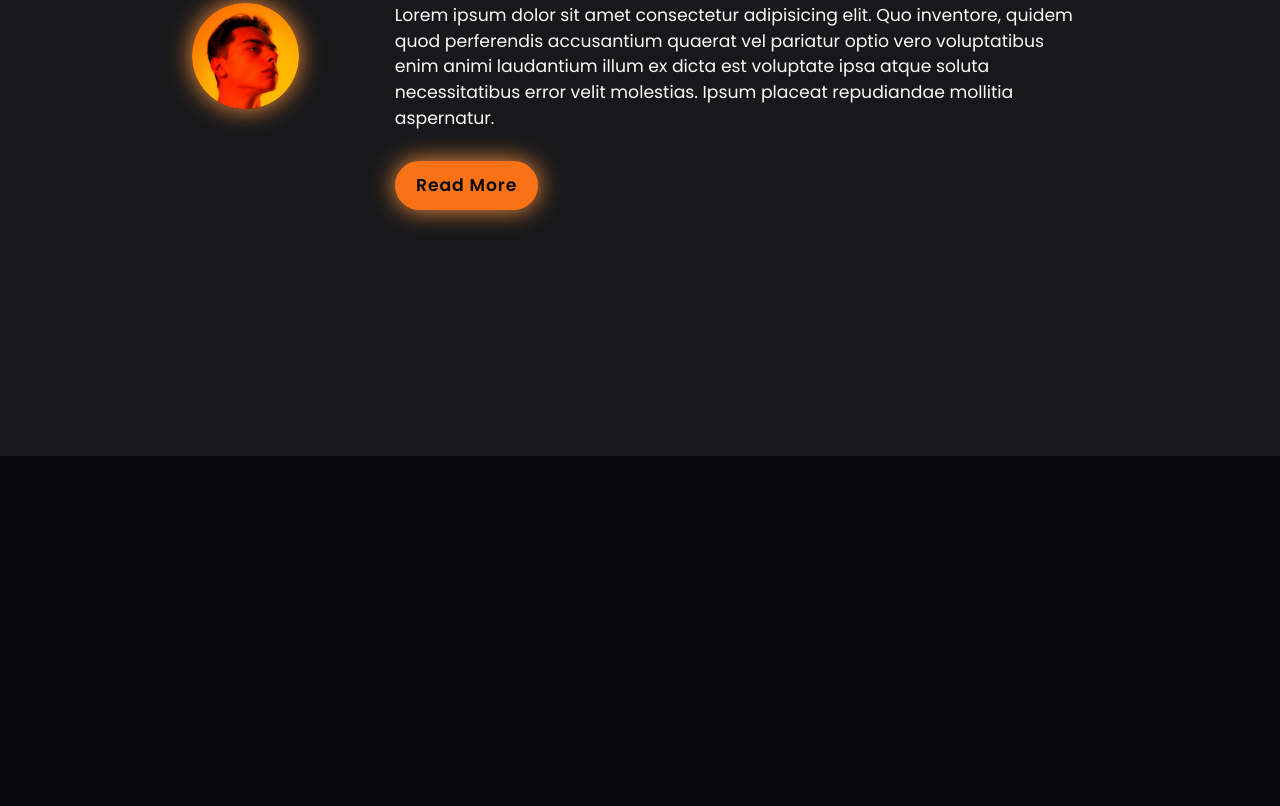
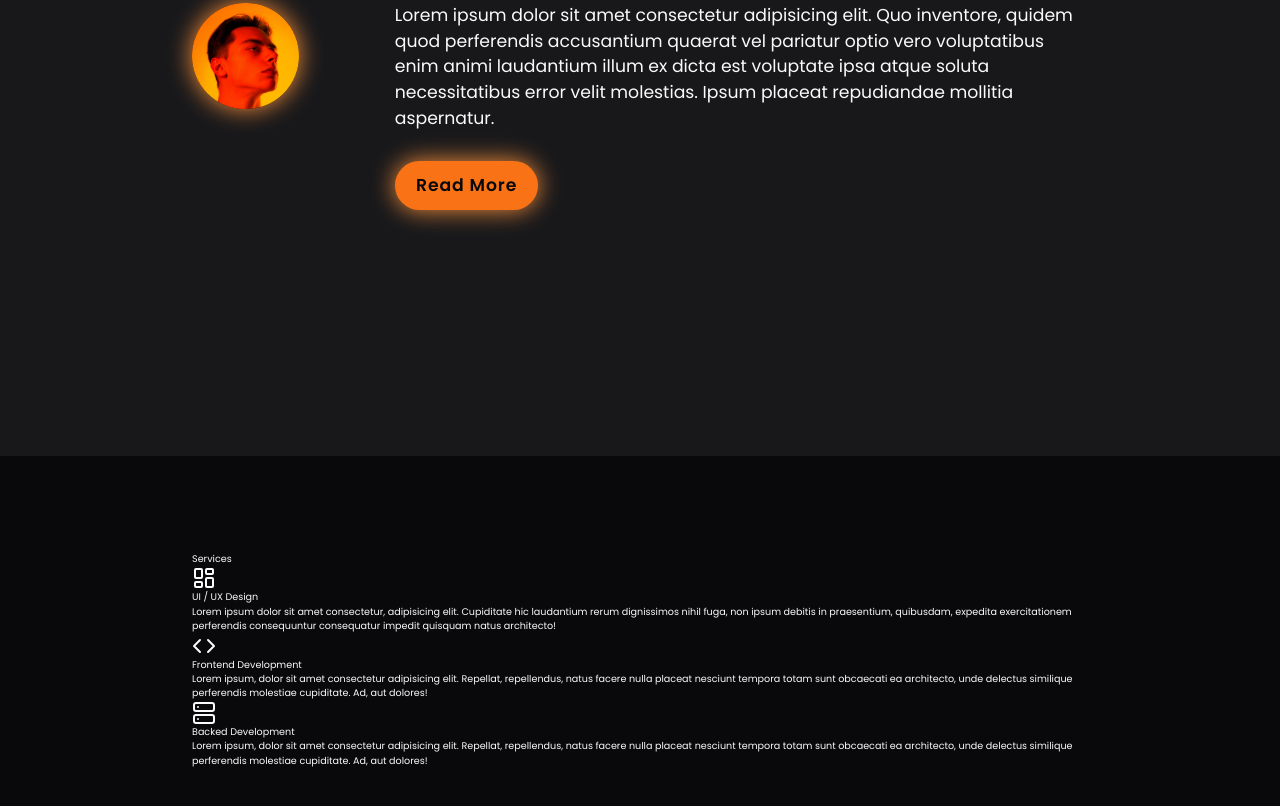
Before and after one commit to BatetDev/project-portfolio, a website: page index.html in a window 1280 px wide. Shown: the part 1144-1950 px from the top of the page. Before the commit the page ends 1600 px from the top, so only its background shows below. Drawn offline with nearby package versions, Linux system fonts and the light colour scheme.

Commit message:
feat: add basic HTML structure for Services section

```diff
--- a/index.html
+++ b/index.html
@@ -142,6 +142,53 @@
         <a href="#" class="btn m-0 mt-12">Read More</a>
       </div>
     </section>
+
+    <!-- Services Section -->
+    <section class="services" id="services">
+      <h2 class="heading">Services</h2>
+
+      <div class="services-container">
+        <div class="service-box">
+          <div class="service-info">
+            <i data-lucide="layout-dashboard" class=""></i>
+            <h4>UI / UX Design</h4>
+            <p>
+              Lorem ipsum dolor sit amet consectetur, adipisicing elit.
+              Cupiditate hic laudantium rerum dignissimos nihil fuga, non ipsum
+              debitis in praesentium, quibusdam, expedita exercitationem
+              perferendis consequuntur consequatur impedit quisquam natus
+              architecto!
+            </p>
+          </div>
+        </div>
+
+        <div class="service-box">
+          <div class="service-info">
+            <i data-lucide="code" class=""></i>
+            <h4>Frontend Development</h4>
+            <p>
+              Lorem ipsum, dolor sit amet consectetur adipisicing elit.
+              Repellat, repellendus, natus facere nulla placeat nesciunt tempora
+              totam sunt obcaecati ea architecto, unde delectus similique
+              perferendis molestiae cupiditate. Ad, aut dolores!
+            </p>
+          </div>
+        </div>
+
+        <div class="service-box">
+          <div class="service-info">
+            <i data-lucide="server" class=""></i>
+            <h4>Backed Development</h4>
+            <p>
+              Lorem ipsum, dolor sit amet consectetur adipisicing elit.
+              Repellat, repellendus, natus facere nulla placeat nesciunt tempora
+              totam sunt obcaecati ea architecto, unde delectus similique
+              perferendis molestiae cupiditate. Ad, aut dolores!
+            </p>
+          </div>
+        </div>
+      </div>
+    </section>
   </body>
 </html>
 <!-- TODO check rems since 60% is altering? -->
```
